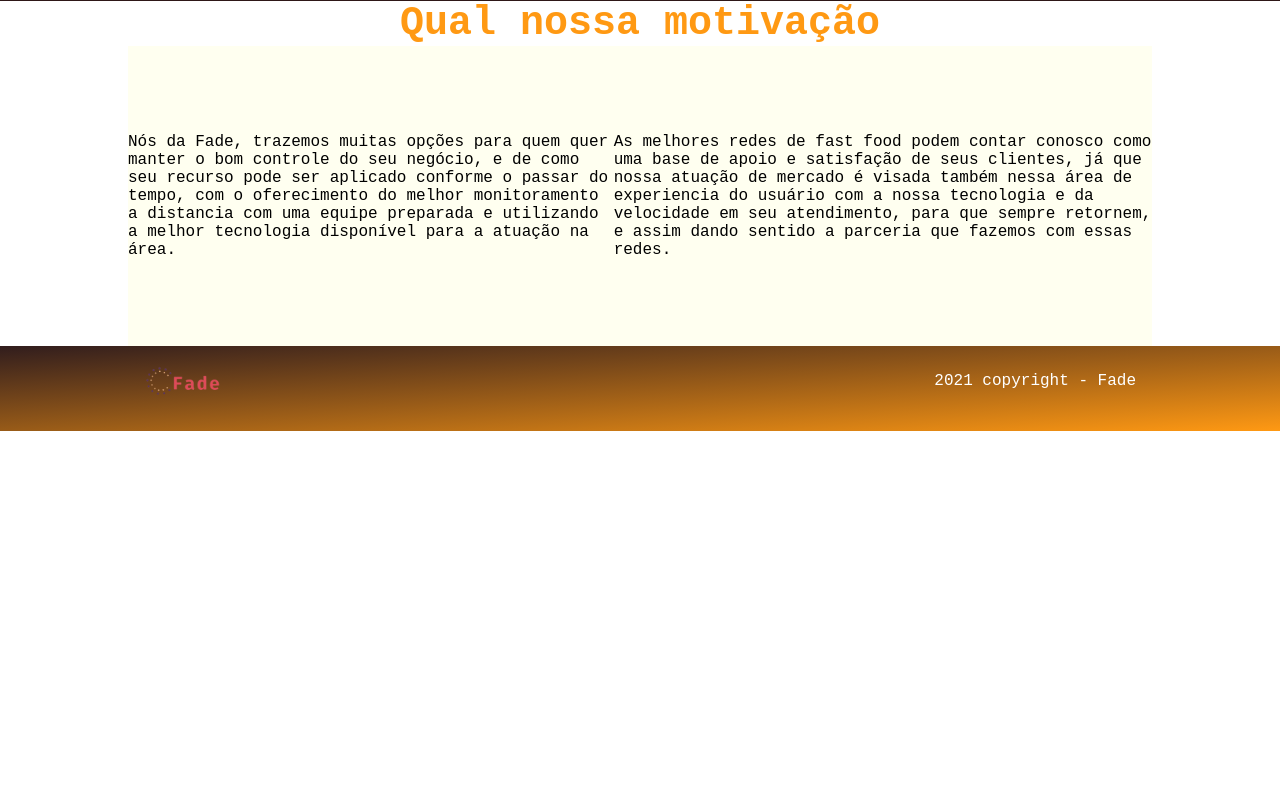
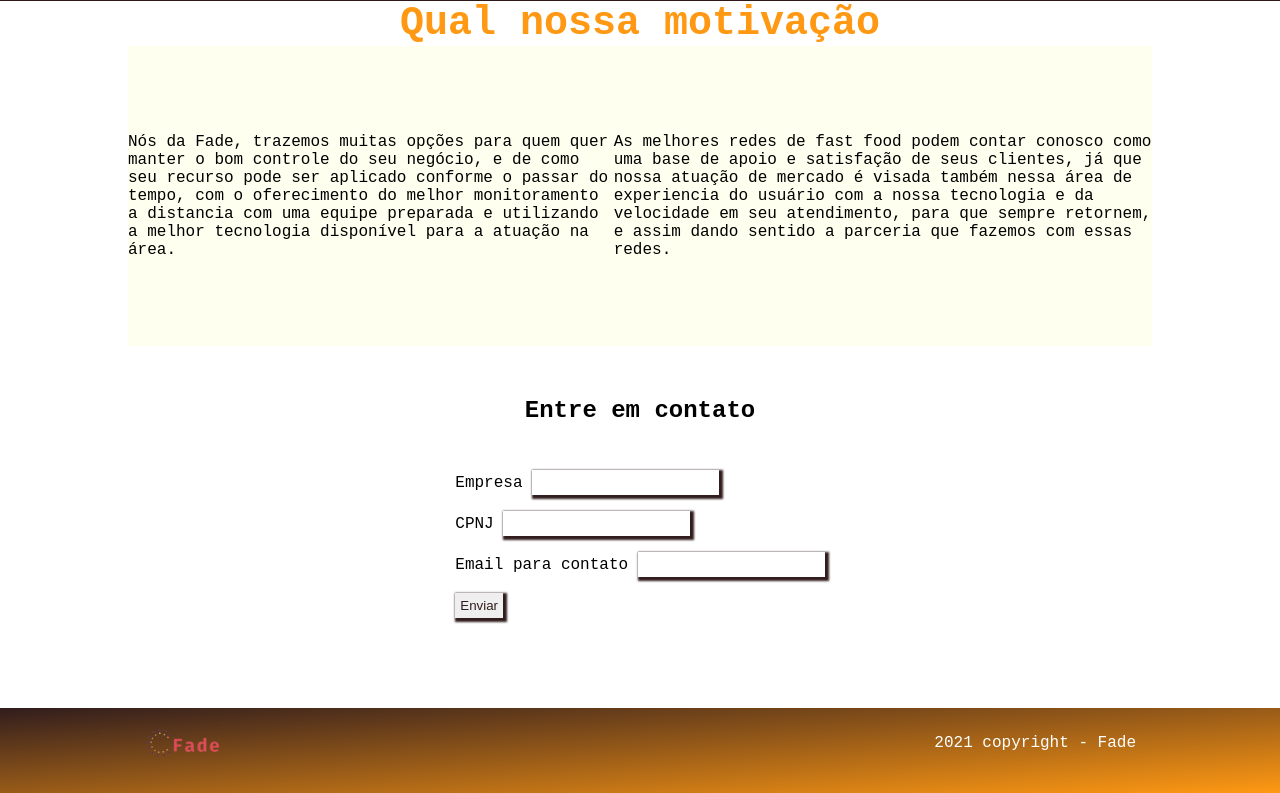
Before and after one commit to sergioetrindade/GRUPO-10-2ADSA, a plain HTML site: page site-institucional/pagina-inicial/index.html in a window 1280 px wide. Shown: the part 1258-2051 px from the top of the page. Before the commit the page ends 1689 px from the top, so only its background shows below. Drawn offline with Linux system fonts and the light colour scheme.

Commit message:
form de contato
adicionei um formulario de contato

```diff
--- /dev/null
+++ b/site-institucional/Contato/contato.css
@@ -0,0 +1,50 @@
+*{
+    margin: 0;
+    padding: 0;;
+}
+
+#titulo{
+    font-family: sans-serif;
+    color: black;
+}
+
+#subtitulo{
+    font-family: sans-serif;
+    color: black;
+}
+
+.formulario{
+    margin-left: ;
+}
+fieldset{
+    border: 0;
+}
+
+body{
+    background-color: #F0F8FF;
+    font-family: sans-serif;
+    font-size: 1em;
+    color: black;
+    margin-left: 36%;
+    margin-top: 2%;
+    justify-content: center;
+}
+
+input, select, textarea, button{
+    border-radius: 5px;
+}
+
+.campo{
+    margin-bottom: 1em;
+}
+.campo label{
+    margin-bottom: 0.2em;
+    color: black;
+    display: block;
+}
+
+.campo input[type="text"], .campo input[type="email"], .campo select, .campo textarea{
+    padding: 0.2em;
+    border: 1px solid black;
+    box-shadow: 2px 2px 2px;
+}
--- a/site-institucional/pagina-inicial/CSS/style.css
+++ b/site-institucional/pagina-inicial/CSS/style.css
@@ -107,3 +107,33 @@ main{
     color: rgb(255,153,19);
     font-size: 2.5rem;
 }
+
+.formulario{
+    margin-top: 5%;
+    display: flex;
+    align-items: center;
+    flex-direction: column;
+}
+
+#titulo{
+    margin-bottom: 20%;
+    display: flex;
+    flex-direction: column;
+}
+
+.campo{
+        margin-bottom: 1em;
+    }
+
+input{
+    padding: 5px;
+    box-shadow: 2px 2px 2px 2px ;
+    color: rgb(49, 29, 29);
+}
+
+.btn{
+    margin-bottom: 20%;
+    box-shadow: 2px 2px 2px 2px;
+    color: rgb(49, 29, 29);
+    padding: 5px;
+}
--- a/site-institucional/pagina-inicial/index.html
+++ b/site-institucional/pagina-inicial/index.html
@@ -1,5 +1,6 @@
 <!DOCTYPE html>
 <html lang="en">
+
 <head>
   <meta charset="UTF-8">
   <meta http-equiv="X-UA-Compatible" content="IE=edge">
@@ -10,11 +11,11 @@
   <link rel="stylesheet" href="./CSS/sobre.css">
 
   <script>
-      window.onload = function(e) {
+    window.onload = function (e) {
       var offset = document.getElementsByClassName('navbar')[0].offsetTop;
       var menu = document.getElementsByClassName('navbar')[0];
 
-    document.addEventListener('scroll', function() {
+      document.addEventListener('scroll', function () {
         if (document.body.scrollTop > offset || document.documentElement.scrollTop > offset) {
           menu.style.position = 'fixed';
         } else {
@@ -26,6 +27,7 @@
 
   <title>Document</title>
 </head>
+
 <body>
 
   <!--navbar-->
@@ -106,10 +108,42 @@
     <h3 class="motivacao">Qual nossa motivação</h3>
     <div class="container">
       <div class="sobre">
-          Nós da Fade, trazemos muitas opções para quem quer manter o bom controle do seu negócio, e de como seu recurso pode ser aplicado conforme o passar do tempo, com o oferecimento do melhor monitoramento a distancia com uma equipe preparada e utilizando a melhor tecnologia disponível  para a atuação na área.
-          <p></p>As melhores redes de fast food podem contar conosco como uma base de apoio  e satisfação de seus clientes, já que nossa atuação de mercado é visada também nessa área de experiencia do usuário com a nossa tecnologia e da velocidade em seu atendimento, para que sempre retornem, e assim dando sentido a parceria que fazemos com essas redes.
+        Nós da Fade, trazemos muitas opções para quem quer manter o bom controle do seu negócio, e de como seu recurso
+        pode ser aplicado conforme o passar do tempo, com o oferecimento do melhor monitoramento a distancia com uma
+        equipe preparada e utilizando a melhor tecnologia disponível para a atuação na área.
+        <p></p>As melhores redes de fast food podem contar conosco como uma base de apoio e satisfação de seus clientes,
+        já que nossa atuação de mercado é visada também nessa área de experiencia do usuário com a nossa tecnologia e da
+        velocidade em seu atendimento, para que sempre retornem, e assim dando sentido a parceria que fazemos com essas
+        redes.
 
       </div>
+      <section class="formulario">
+        <div>
+          <h1 id="titulo">Entre em contato</h1>
+
+        </div>
+        <form>
+          <fieldset class="grupo">
+            <div class="campo">
+              <label>Empresa</label>
+              <input type="text" name="nome" id="nome">
+            </div>
+            <div class="campo">
+              <label>CPNJ</label>
+              <input type="text" name="sobrenome" id="sobrenome">
+            </div>
+
+          </fieldset>
+          <div class="campo">
+            <label>Email para contato</label>
+            <input type="email">
+          </div>
+          <div class="campo">
+            <button class="btn">Enviar</button>
+          </div>
+
+        </form>
+      </section>
     </div>
   </main>
 
@@ -130,4 +164,5 @@
 
 
 </body>
+
 </html>
```
Also changed, not shown: site-institucional/Contato/contato.html (added, +44 -0 lines). Lines whose indentation alone changed are shown as unchanged.
